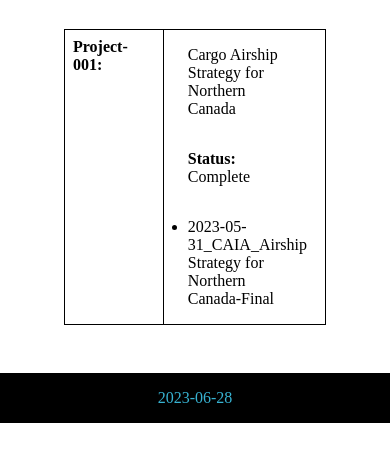
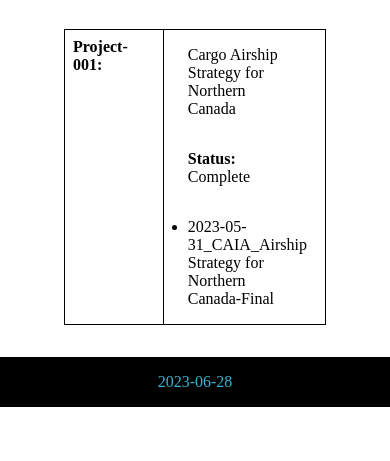
Before and after one commit to tayyaba-ali/simple-page, a plain HTML site: page index.html in a window 390 px wide. Shown: the part 343-804 px from the top of the page. Drawn offline with Linux system fonts and the light colour scheme.

Commit message:
margin removed

```diff
--- a/style.css
+++ b/style.css
@@ -49,9 +49,7 @@ footer {
     .border{
         width: 38%;
     }
-	footer {
-        margin-top: 3rem;
-	}
+
     .flex-elements{
         padding: 1rem 1.5rem;
         width: 60%;
```
